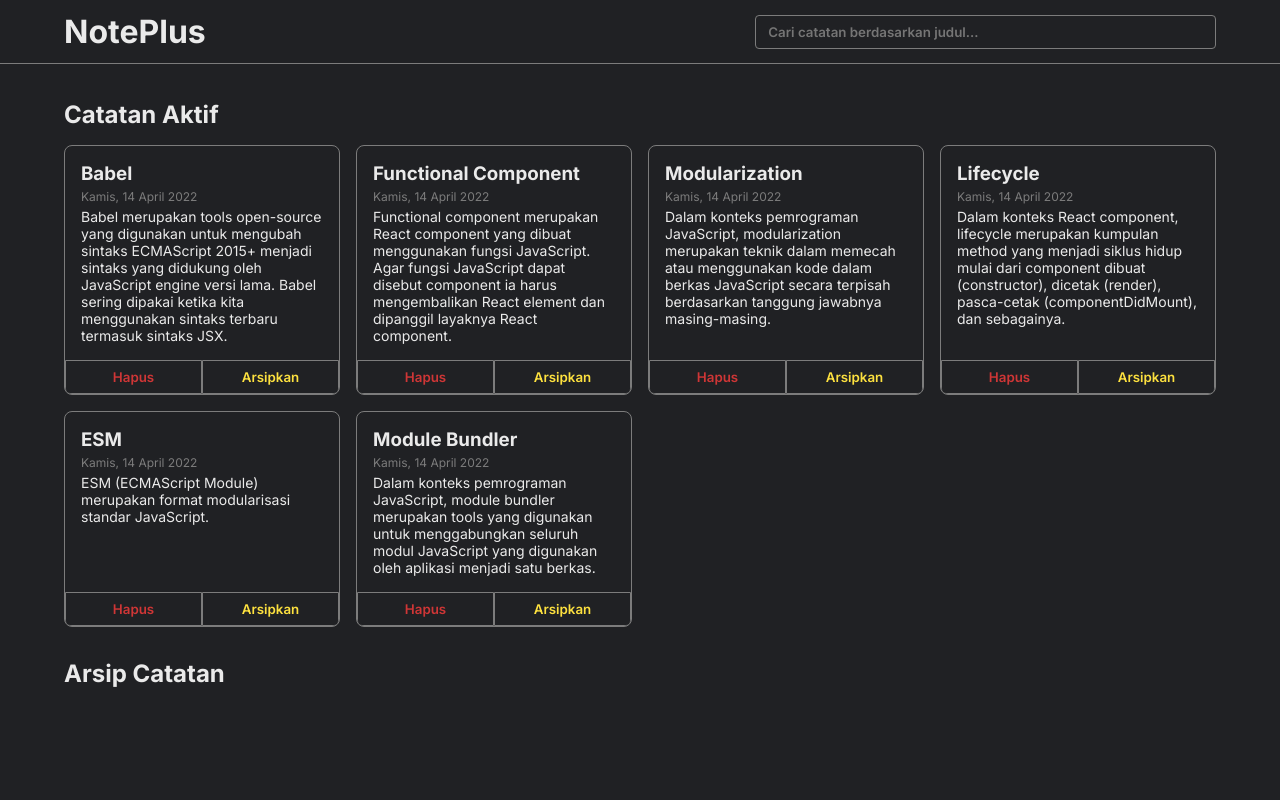
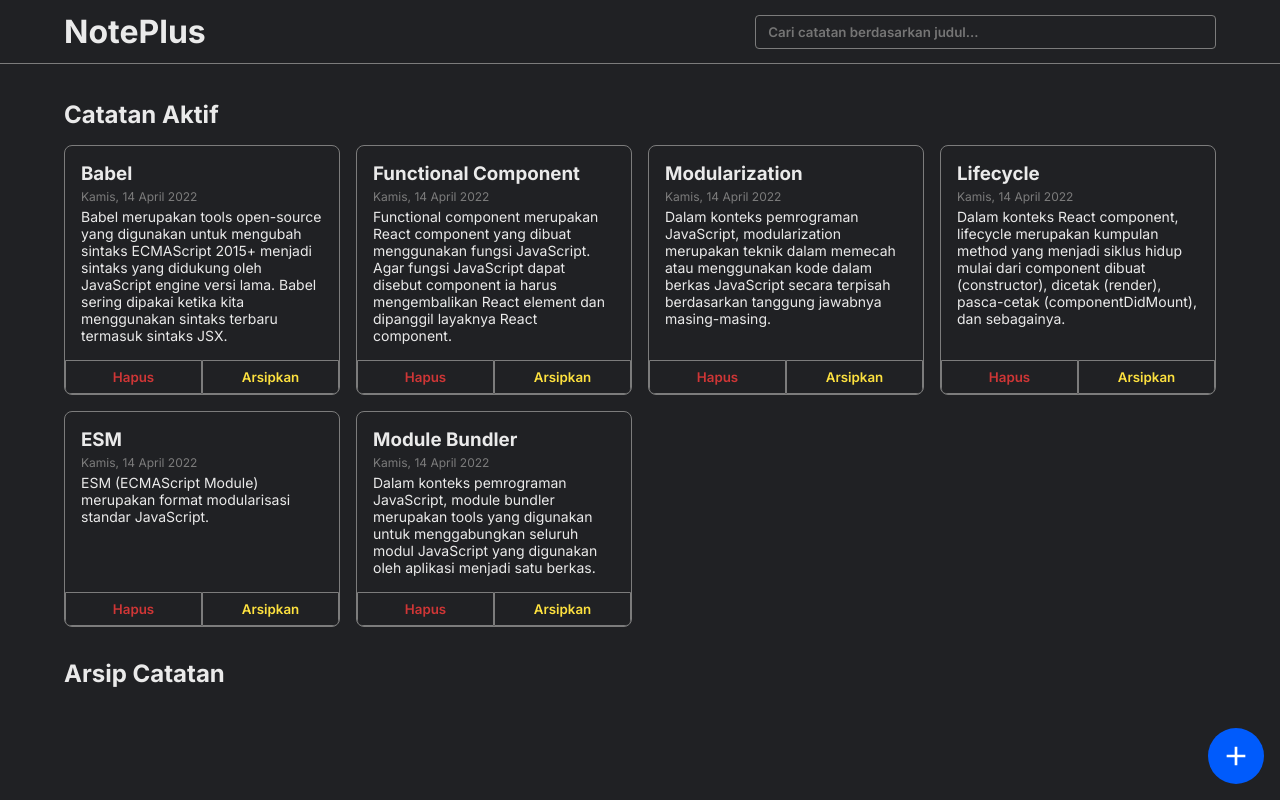
Before and after one commit to agreytosira/noteplus, a React (Vite) app: page / in a window 1280 px wide. Built offline with nearby package versions, Linux system fonts and the light colour scheme.

Commit message:
style: finish styling floatingbutton

```diff
--- /dev/null
+++ b/src/components/FloatingButton.jsx
@@ -0,0 +1,13 @@
+import React from 'react';
+
+function FloatingButton() {
+    return (
+        <button className='floating-button'>
+            <svg xmlns='http://www.w3.org/2000/svg' viewBox='0 0 24 24' fill='currentColor'>
+                <path d='M11 11V5H13V11H19V13H13V19H11V13H5V11H11Z'></path>
+            </svg>
+        </button>
+    );
+}
+
+export default FloatingButton;
--- a/src/components/NoteApp.jsx
+++ b/src/components/NoteApp.jsx
@@ -1,5 +1,6 @@
 import React, { Component } from 'react';
 import getInitialData from './../utils/data';
+import FloatingButton from './FloatingButton';
 import Header from './Header';
 import NoteContainer from './NoteContainer';
 
@@ -17,6 +18,7 @@ export class NoteApp extends Component {
             <>
                 <Header />
                 <NoteContainer notes={this.state.notes} />
+                <FloatingButton />
             </>
         );
     }
--- a/src/styles/global.scss
+++ b/src/styles/global.scss
@@ -1,6 +1,7 @@
 $white: #eaeaea;
 $grey: #7c7c7c;
 $body: #202124;
+$blue: #005bfc;
 
 * {
     padding: 0;
@@ -126,4 +127,31 @@ input {
     }
 }
 
+.floating-button {
+    position: fixed;
+    bottom: 1rem;
+    right: 1rem;
+    width: 3.5rem;
+    height: 3.5rem;
+    border-radius: 50%;
+    background-color: $blue;
+    border: none;
+    aspect-ratio: 1/1;
+    display: flex;
+    justify-content: center;
+    align-items: center;
+    cursor: pointer;
+    transition: all 0.3s ease;
+
+    &:hover {
+        background-color: darken($blue, 20%);
+    }
+
+    svg {
+        width: 2rem;
+        height: 2rem;
+        color: white;
+    }
+}
+
 @import './responsive';
```
